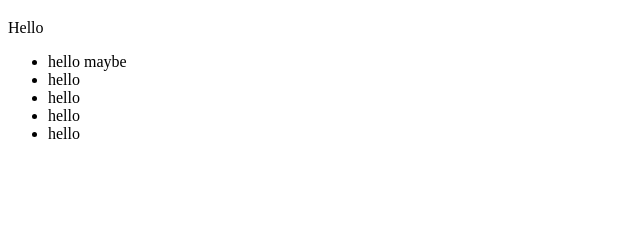
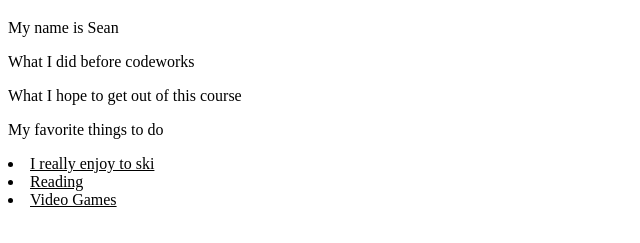
Before and after one commit to SeancMaginnis/codeworks, a plain HTML site: page index.html in a window 1280 px wide. Shown: the part 61-304 px from the top of the page, without its empty margins (0-640 px from the left). Drawn offline with Linux system fonts and the light colour scheme.

Commit message:
added questions

```diff
--- a/index.html
+++ b/index.html
@@ -10,17 +10,18 @@
 
 <body>
     <h1>Hello world</h1>
-    <p>Hello</p>
-    <ul>
-        <li>hello maybe</li>
-        <li>hello</li>
-        <li>hello</li>
-        <li>hello</li>
-        <li>hello</li>
-    </ul>
+    <p>My name is Sean</p>
 
+    <p>What I did before codeworks</p>
 
+    <p>What I hope to get out of this course</p>
 
+    <p>My favorite things to do</p>
+    <u>
+        <li>I really enjoy to ski</li>
+        <li>Reading</li>
+        <li>Video Games</li>
+    </u>
 
 
 
```
